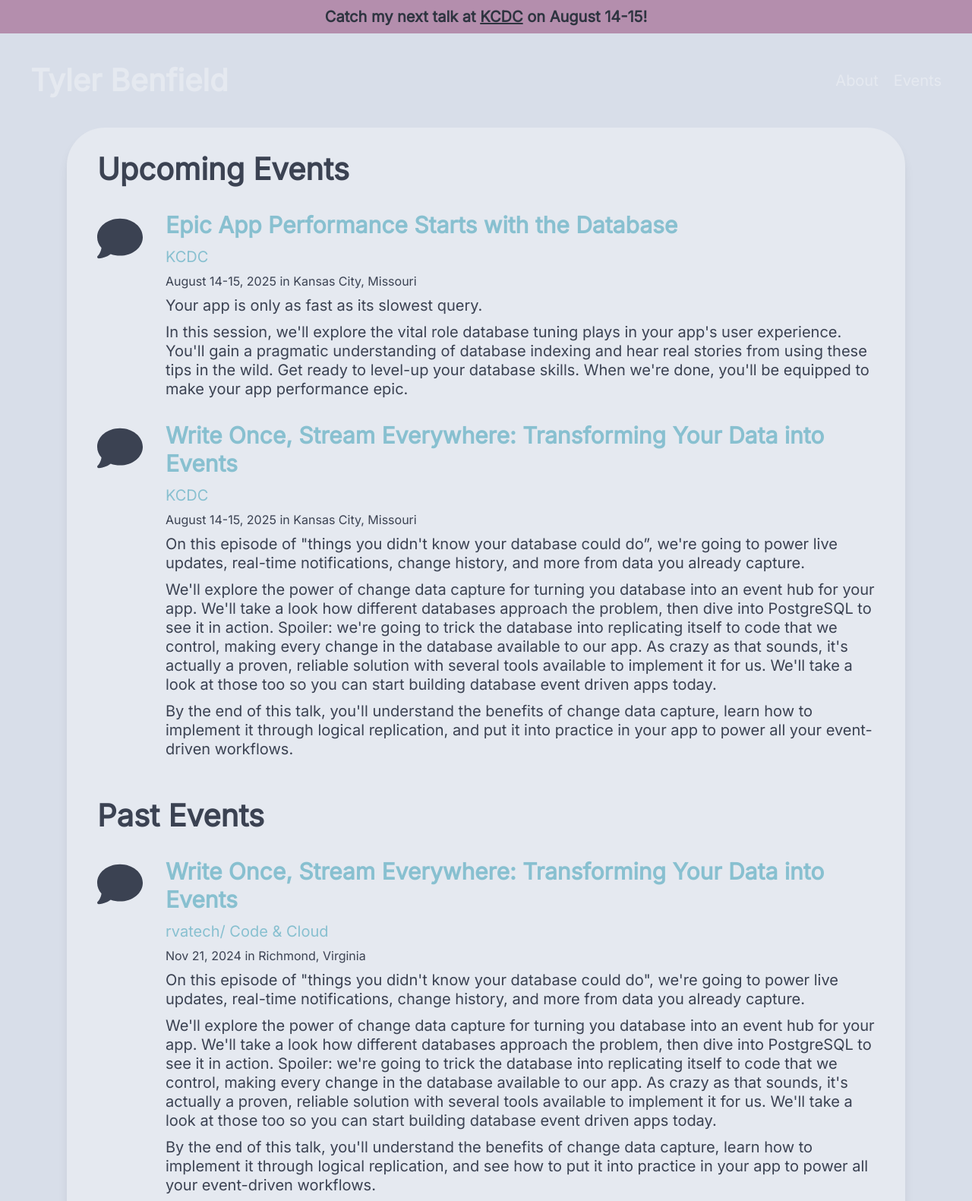
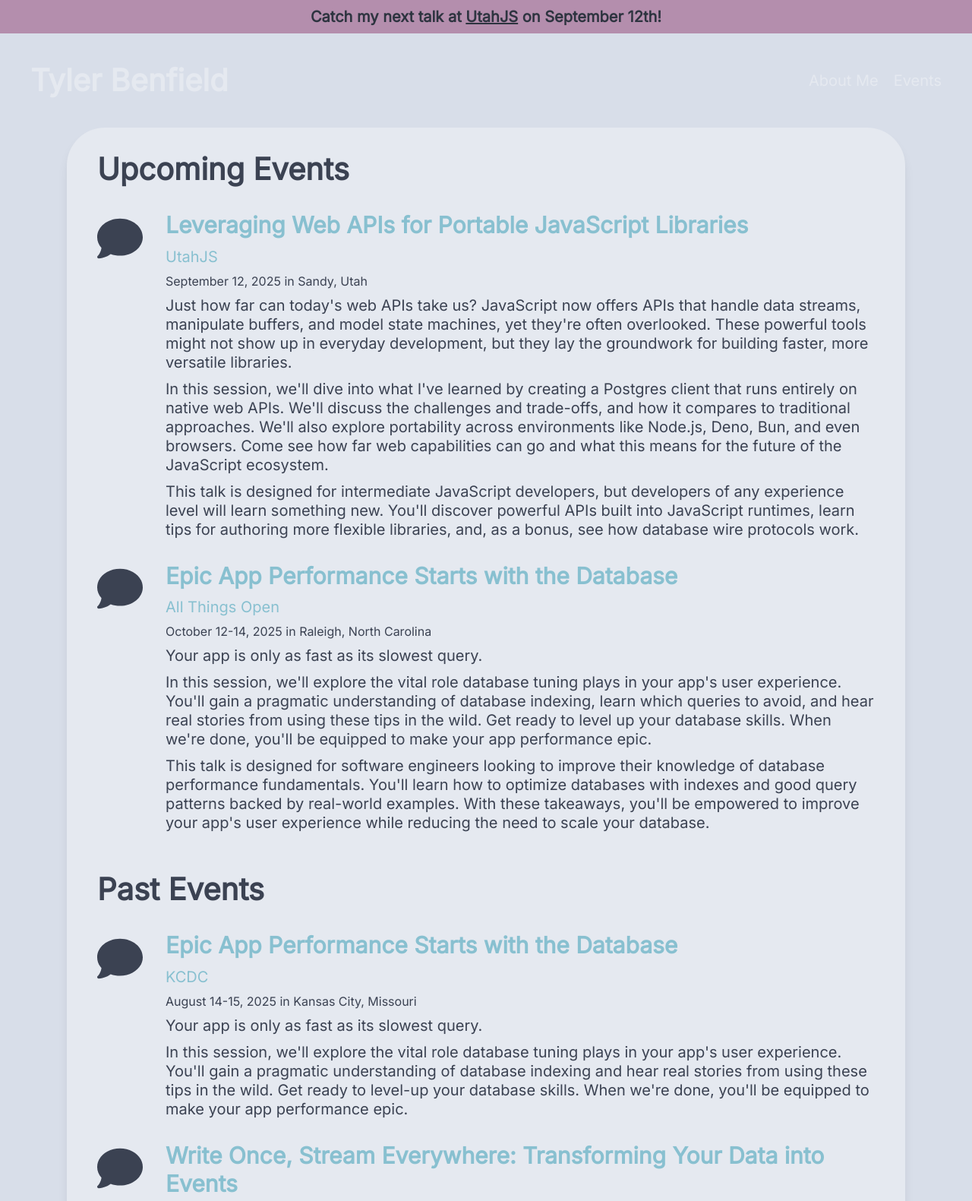
Before and after one commit to rtbenfield/tylerbenfield.me, an Astro site: page /events in a window 1280 px wide. Shown: the top 1581 px of the page at 76% size. Built offline with nearby package versions, Linux system fonts and the light colour scheme; Astro itself is replaced by a stand-in of ours.

Commit message:
updated events

```diff
--- a/src/components/Announcement.astro
+++ b/src/components/Announcement.astro
@@ -3,10 +3,9 @@
 ---
 
 <div class="announcement" role="marquee">
-  Catch my next talk at <a
-    href="https://www.kcdc.info/"
-    target="_blank">KCDC</a
-  > on August 14-15!
+  Catch my next talk at <a href="https://utahjs.com/conference" target="_blank"
+    >UtahJS</a
+  > on September 12th!
 </div>
 
 <style>
--- a/src/components/Navbar.astro
+++ b/src/components/Navbar.astro
@@ -7,7 +7,7 @@
   <nav>
     <ul>
       <li>
-        <a href="/">About</a>
+        <a href="/">About Me</a>
       </li>
       <li>
         <a href="/events">Events</a>
--- a/src/pages/events.astro
+++ b/src/pages/events.astro
@@ -12,8 +12,92 @@ import Layout from "../layouts/Layout.astro";
       <section class="event">
         <FontAwesomeIcon class="icon" icon={faComment} />
         <h3>
-          <a href="https://www.kcdc.info/" target="_blank"
-            >Epic App Performance Starts with the Database</a
+          <a
+            href="https://github.com/rtbenfield/talks-utahjs-2025"
+            target="_blank"
+          >
+            Leveraging Web APIs for Portable JavaScript Libraries
+          </a>
+        </h3>
+        <div class="event-name">
+          <a href="https://utahjs.com/conference/" target="_blank">UtahJS</a>
+        </div>
+        <span class="date">September 12, 2025 in Sandy, Utah</span>
+        <div class="content">
+          <p>
+            Just how far can today's web APIs take us? JavaScript now offers
+            APIs that handle data streams, manipulate buffers, and model state
+            machines, yet they're often overlooked. These powerful tools might
+            not show up in everyday development, but they lay the groundwork for
+            building faster, more versatile libraries.
+          </p>
+
+          <p>
+            In this session, we'll dive into what I've learned by creating a
+            Postgres client that runs entirely on native web APIs. We'll discuss
+            the challenges and trade-offs, and how it compares to traditional
+            approaches. We'll also explore portability across environments like
+            Node.js, Deno, Bun, and even browsers. Come see how far web
+            capabilities can go and what this means for the future of the
+            JavaScript ecosystem.
+          </p>
+
+          <p>
+            This talk is designed for intermediate JavaScript developers, but
+            developers of any experience level will learn something new. You'll
+            discover powerful APIs built into JavaScript runtimes, learn tips
+            for authoring more flexible libraries, and, as a bonus, see how
+            database wire protocols work.
+          </p>
+        </div>
+      </section>
+
+      <section class="event">
+        <FontAwesomeIcon class="icon" icon={faComment} />
+        <h3>
+          <a href="https://2025.allthingsopen.org/" target="_blank">
+            Epic App Performance Starts with the Database
+          </a>
+        </h3>
+        <div class="event-name">
+          <a href="https://2025.allthingsopen.org/" target="_blank"
+            >All Things Open</a
+          >
+        </div>
+        <span class="date">October 12-14, 2025 in Raleigh, North Carolina</span>
+        <div class="content">
+          <p>Your app is only as fast as its slowest query.</p>
+
+          <p>
+            In this session, we'll explore the vital role database tuning plays
+            in your app's user experience. You'll gain a pragmatic understanding
+            of database indexing, learn which queries to avoid, and hear real
+            stories from using these tips in the wild. Get ready to level up
+            your database skills. When we're done, you'll be equipped to make
+            your app performance epic.
+          </p>
+
+          <p>
+            This talk is designed for software engineers looking to improve
+            their knowledge of database performance fundamentals. You'll learn
+            how to optimize databases with indexes and good query patterns
+            backed by real-world examples. With these takeaways, you'll be
+            empowered to improve your app's user experience while reducing the
+            need to scale your database.
+          </p>
+        </div>
+      </section>
+    </section>
+
+    <section class="past">
+      <h2>Past Events</h2>
+
+      <section class="event">
+        <FontAwesomeIcon class="icon" icon={faComment} />
+        <h3>
+          <a
+            href="https://github.com/rtbenfield/talks-kcdc-2025-epic-app-performance"
+            target="_blank">Epic App Performance Starts with the Database</a
           >
         </h3>
         <div class="event-name">
@@ -35,7 +119,9 @@ import Layout from "../layouts/Layout.astro";
       <section class="event">
         <FontAwesomeIcon class="icon" icon={faComment} />
         <h3>
-          <a href="https://www.kcdc.info/" target="_blank"
+          <a
+            href="https://github.com/rtbenfield/talks-kcdc-2025-write-once-stream-everywhere"
+            target="_blank"
             >Write Once, Stream Everywhere: Transforming Your Data into Events</a
           >
         </h3>
@@ -69,10 +155,6 @@ import Layout from "../layouts/Layout.astro";
           </p>
         </div>
       </section>
-    </section>
-
-    <section class="past">
-      <h2>Past Events</h2>
 
       <section class="event">
         <FontAwesomeIcon class="icon" icon={faComment} />
```
